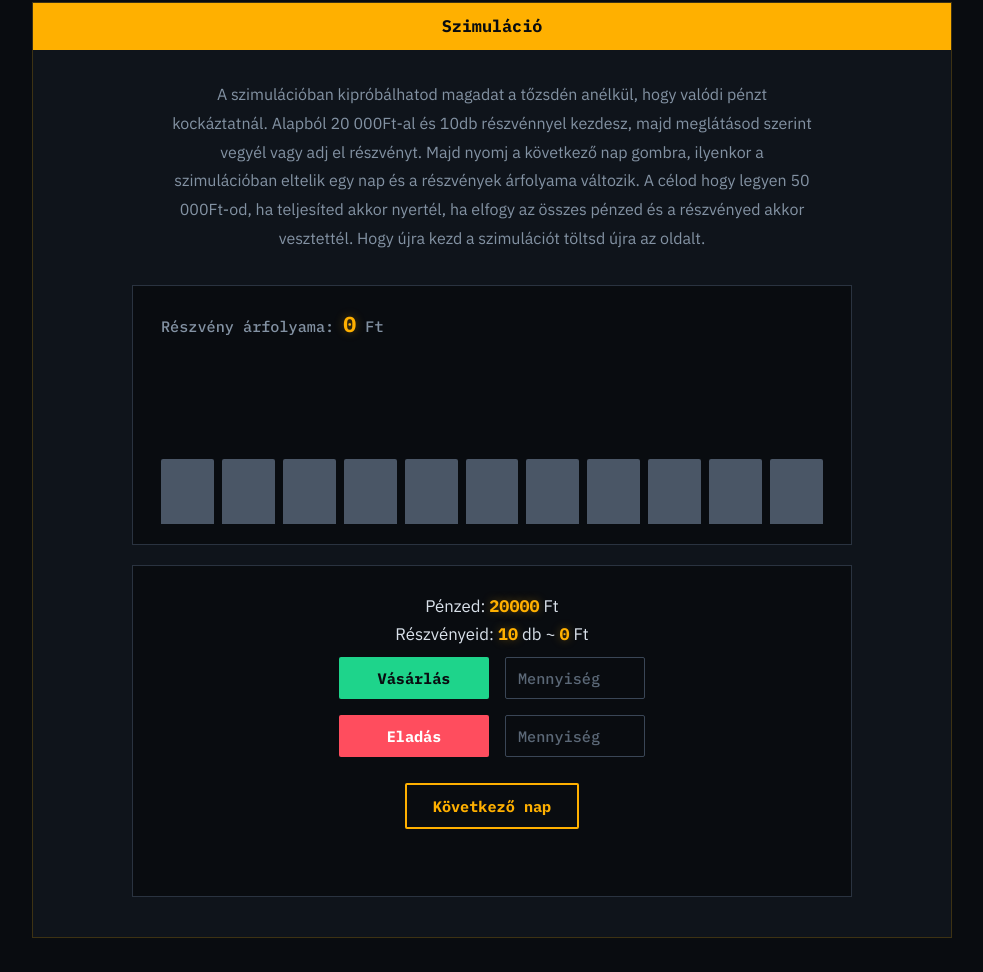
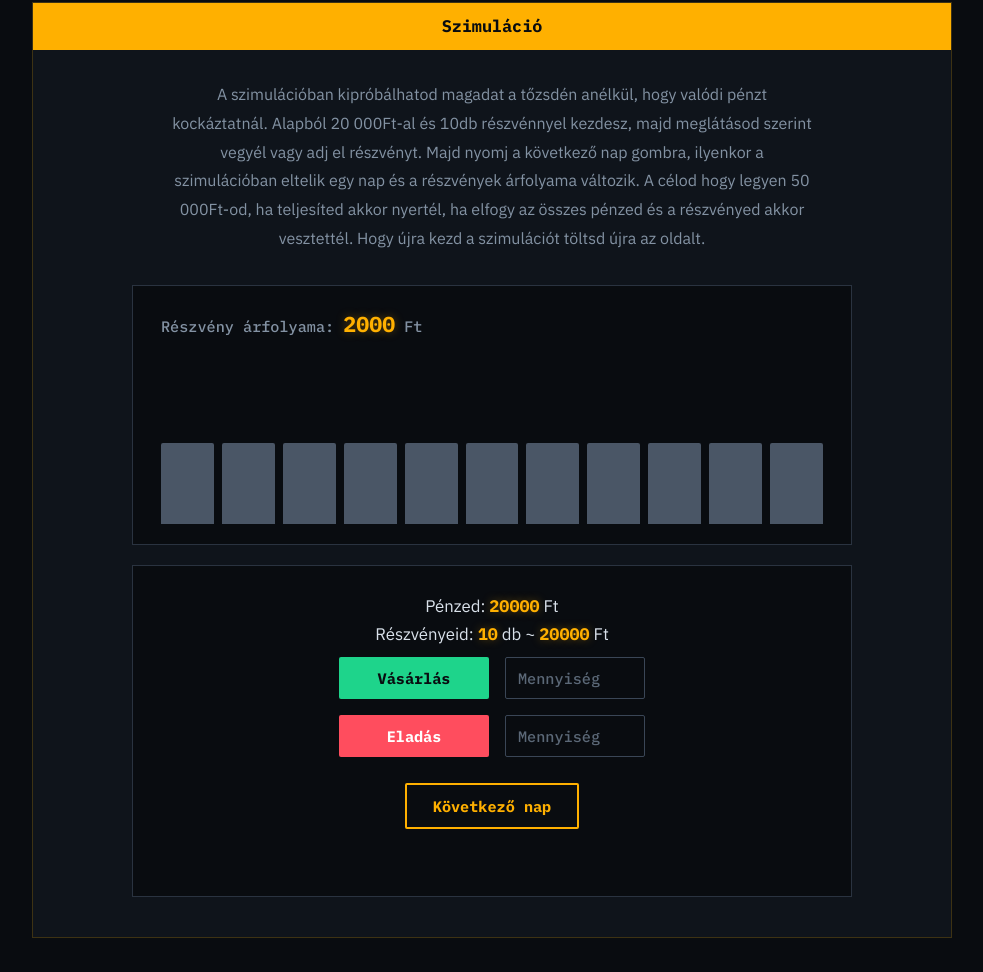
Before and after one commit to Kristoooof/tozsde, a plain HTML site: page index.html in a window 1280 px wide. Shown: the part 1370-2342 px from the top of the page, without its empty margins (148-1131 px from the left). Drawn offline with Linux system fonts and the light colour scheme; no server answers.

Commit message:
Update index.html with new script and content

```diff
--- a/index.html
+++ b/index.html
@@ -10,7 +10,7 @@
     <link rel="preconnect" href="https://fonts.gstatic.com" crossorigin>
     <link href="https://fonts.googleapis.com/css2?family=IBM+Plex+Mono:wght@500;700&family=IBM+Plex+Sans:wght@400;500;600&display=swap" rel="stylesheet">
     <link rel="stylesheet" href="style.css">
-    <script src="script.js"></script>
+    <script src="script_sajat.js"></script>
     <!-- <style>
         body, html{
             height: 100%;
```
